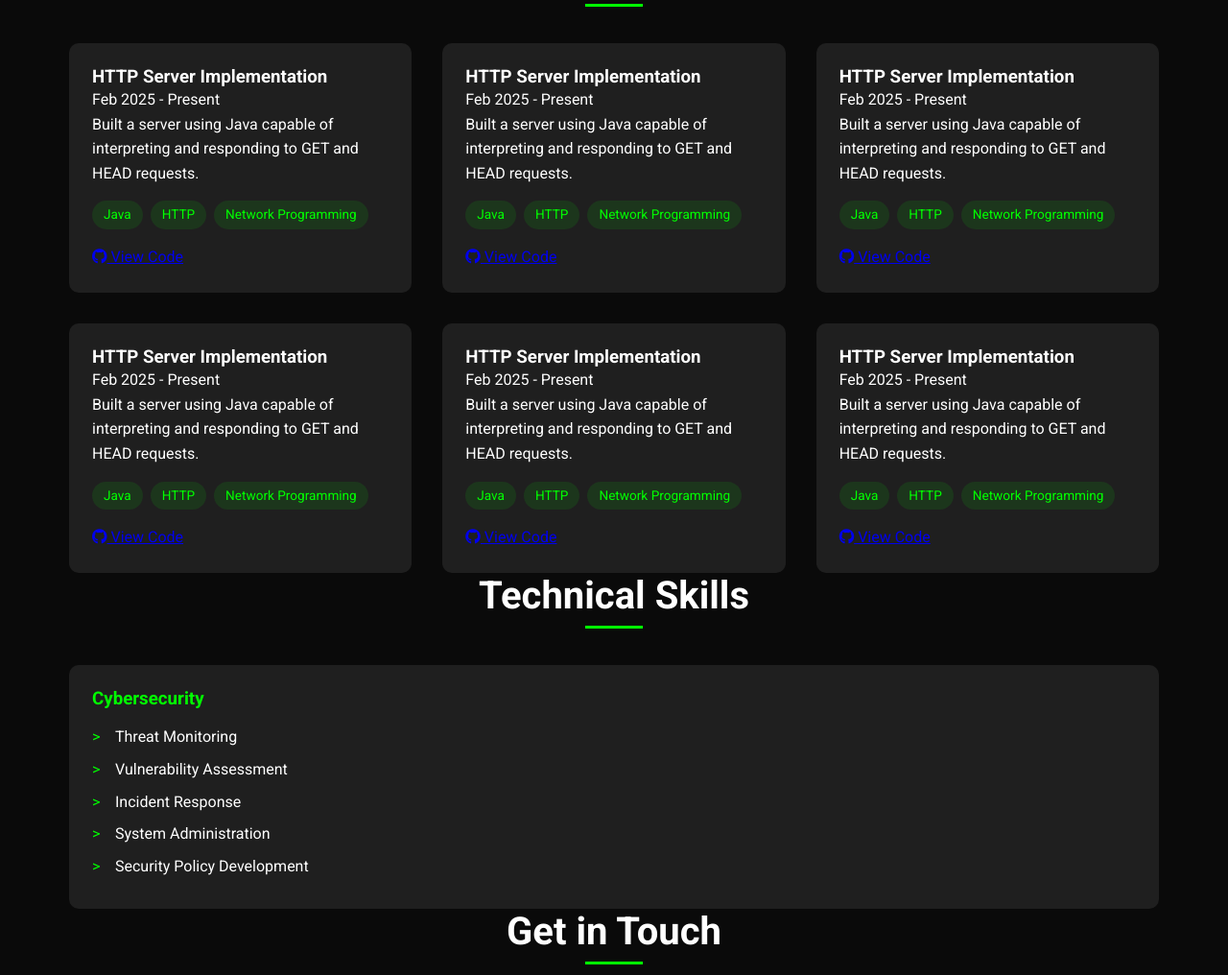
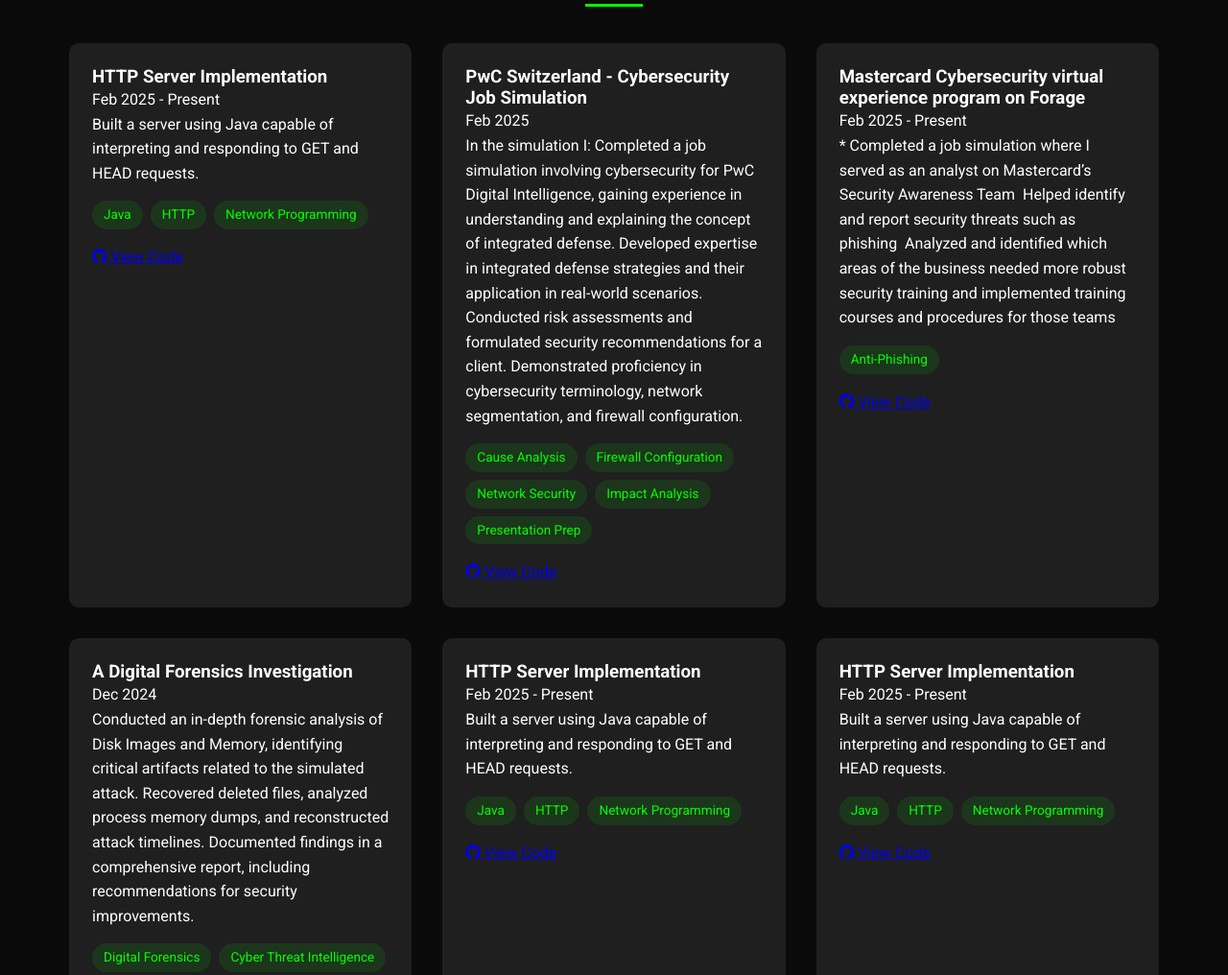
Before and after one commit to DannyOAS/DanielSarpong, a plain HTML site: page index.html in a window 1280 px wide. Shown: the part 3984-5000 px from the top of the page at 96% size. Drawn offline with Linux system fonts and the light colour scheme; a script that the page names is missing.

Commit message:
Update index.html

```diff
--- a/index.html
+++ b/index.html
@@ -314,16 +314,22 @@
             <!-- Add more project cards -->
             <div class="project-card">
                 <div class="project-content">
-                    <h3>HTTP Server Implementation</h3>
-                    <p class="project-date">Feb 2025 - Present</p>
-                    <p>Built a server using Java capable of interpreting and responding to GET and HEAD requests.</p>
+                    <h3>PwC Switzerland - Cybersecurity Job Simulation</h3>
+                    <p class="project-date">Feb 2025</p>
+                    <p>In the simulation I:
+                                Completed a job simulation involving cybersecurity for PwC Digital Intelligence, gaining experience in understanding and explaining the concept of integrated defense.
+                                Developed expertise in integrated defense strategies and their application in real-world scenarios.
+                                Conducted risk assessments and formulated security recommendations for a client.
+                                Demonstrated proficiency in cybersecurity terminology, network segmentation, and firewall configuration.</p>
                     <div class="project-tech">
-                        <span>Java</span>
-                        <span>HTTP</span>
-                        <span>Network Programming</span>
+                        <span>Cause Analysis</span>
+                        <span>Firewall Configuration</span>
+                        <span>Network Security</span>
+                        <span>Impact Analysis</span>
+                        <span>Presentation Prep</span>
                     </div>
                     <div class="project-links">
-                        <a href="https://github.com/DannyOAS" target="_blank" class="btn-project">
+                        <a href="https://forage-uploads-prod.s3.amazonaws.com/completion-certificates/4sLyCPgmsy8DA6Dh3/f9H4CHchzrKQbnbmK_4sLyCPgmsy8DA6Dh3_hs8BzQXk8w3gp2MHg_1739826404589_completion_certificate.pdf">
                             <i class="fab fa-github"></i> View Code
                         </a>
                     </div>
@@ -332,16 +338,19 @@
 
             <div class="project-card">
                 <div class="project-content">
-                    <h3>HTTP Server Implementation</h3>
+                    <h3>Mastercard Cybersecurity virtual experience program on Forage</h3>
                     <p class="project-date">Feb 2025 - Present</p>
-                    <p>Built a server using Java capable of interpreting and responding to GET and HEAD requests.</p>
+                    <p>* Completed a job simulation where I served as an analyst on Mastercard’s
+                           Security Awareness Team
+                           Helped identify and report security threats such as phishing
+                           Analyzed and identified which areas of the business needed more robust
+                           security training and implemented training courses and procedures for those
+                           teams</p>
                     <div class="project-tech">
-                        <span>Java</span>
-                        <span>HTTP</span>
-                        <span>Network Programming</span>
+                        <span>Anti-Phishing</span>
                     </div>
                     <div class="project-links">
-                        <a href="https://github.com/DannyOAS" target="_blank" class="btn-project">
+                        <a href="https://forage-uploads-prod.s3.amazonaws.com/completion-certificates/mfxGwGDp6WkQmtmTf/vcKAB5yYAgvemepGQ_mfxGwGDp6WkQmtmTf_hs8BzQXk8w3gp2MHg_1739714986614_completion_certificate.pdf" class="btn-project">
                             <i class="fab fa-github"></i> View Code
                         </a>
                     </div>
@@ -350,13 +359,15 @@
 
             <div class="project-card">
                 <div class="project-content">
-                    <h3>HTTP Server Implementation</h3>
-                    <p class="project-date">Feb 2025 - Present</p>
-                    <p>Built a server using Java capable of interpreting and responding to GET and HEAD requests.</p>
+                    <h3>A Digital Forensics Investigation</h3>
+                    <p class="project-date">Dec 2024</p>
+                    <p>Conducted an in-depth forensic analysis of Disk Images and Memory, identifying critical artifacts related to the simulated attack. Recovered deleted files, analyzed process memory dumps, and reconstructed attack timelines.
+                        Documented findings in a comprehensive report, including recommendations for security improvements.</p>
                     <div class="project-tech">
-                        <span>Java</span>
-                        <span>HTTP</span>
-                        <span>Network Programming</span>
+                        <span>Digital Forensics</span>
+                        <span>Cyber Threat Intelligence</span>
+                        <span>Risk Assessment</span>
+                        <span>Wireshark</span>
                     </div>
                     <div class="project-links">
                         <a href="https://github.com/DannyOAS" target="_blank" class="btn-project">
```
